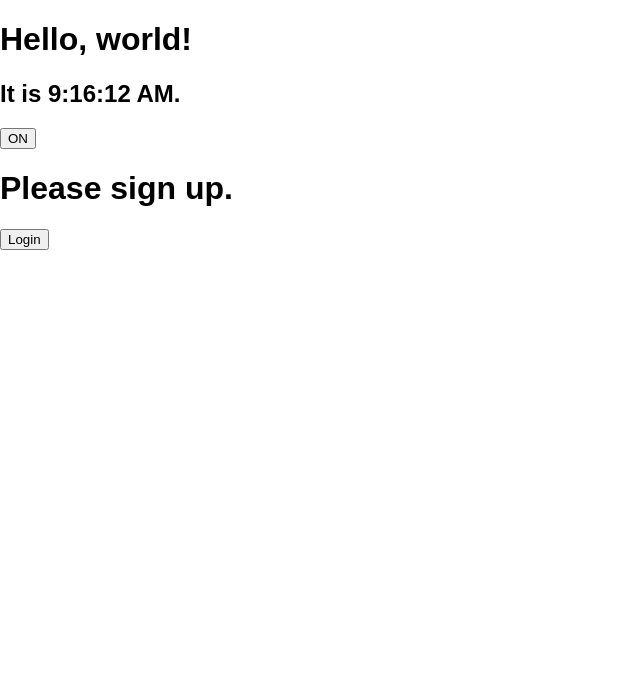
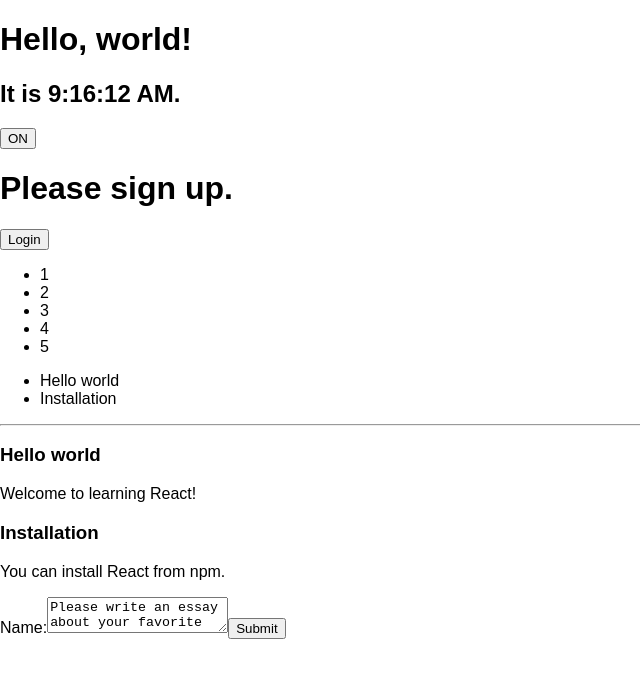
Before and after one commit to wangyichen1064431086/my-react-app, a React (Create React App) app: page / in a window 1280 px wide. Shown: the top 678 px of the page, without its empty margins (0-640 px from the left). Built offline with nearby package versions, Linux system fonts and the light colour scheme.

Commit message:
1213exercise

```diff
--- a/src/index.js
+++ b/src/index.js
@@ -79,9 +79,6 @@
   }
 }
 class Greeting extends React.Component {
-  constructor(props) {
-    super(props);
-  }
 
   render(){
     const isLoggedIn = this.props.isLoggedIn;
@@ -95,9 +92,6 @@
 
 
 class LoginButton extends React.Component {
-  constructor(props) {
-    super(props);
-  }
   render() {
     return (
       <button onClick={this.props.onClick}>
@@ -107,9 +101,6 @@
   }
 }
 class LogoutButton extends React.Component {
-  constructor(props) {
-    super(props);
-  }
   render() {
     return (
       <button onClick={this.props.onClick}>
@@ -158,6 +149,99 @@
     );
   }
 }
+/** Wednesday do */
+const numbers = [1,2,3,4,5];
+
+function ListItem(props) {
+  return <li>{props.value}</li>;
+}
+function NumberList(props) {
+  const numbers = props.numbers;
+
+  return (
+    <ul>
+      {numbers.map((number) =>
+          <ListItem key={number.toString()} value={number} />
+      )}
+    </ul>
+  );
+}
+
+const posts = [
+  {
+    id: 1,
+    title:'Hello world',
+    content:'Welcome to learning React!'
+  },
+  {
+    id: 2,
+    title: 'Installation',
+    content: 'You can install React from npm.'
+  }
+]
+function Blog(props) {
+  const sidebar = (
+    <ul>
+      {props.posts.map((post) => {
+        return (
+            <li key={post.id}>
+              {post.title}
+            </li>
+          )
+        })
+      }
+    </ul>
+  );
+  const content = props.posts.map((post) => (
+    <div id={post.id} key={post.id}>
+      <h3>{post.title}</h3>
+      <p>{post.content}</p>
+    </div>
+  ));
+  return (
+    <div>
+      {sidebar}
+      <hr />
+      {content}
+    </div>
+  )
+}
+
+class NameForm extends React.Component {
+  constructor(props) {
+    super(props);
+    this.state = {
+      value: 'Please write an essay about your favorite DOM element'
+    };
+    this.handleChange = this.handleChange.bind(this);
+    this.handleSubmit = this.handleSubmit.bind(this);
+  }
+
+  handleChange(event) {
+    this.setState({
+      value: event.target.value.toUpperCase()
+    });
+  }
+
+  handleSubmit(event) {
+    alert('A name was submitted:' + this.state.value);
+    event.preventDefault();
+  }
+
+  render() {
+    return (
+      <form onSubmit={this.handleSubmit}>
+        <label>
+          Name:
+          <textarea value={this.state.value} onChange={this.handleChange} />
+        </label>
+        <input type="submit" value="Submit" />
+      </form>
+    )
+  }
+}
+
+
 class MyRoot extends React.Component {
   render() {
     return (
@@ -165,10 +249,14 @@
         <Clock />
         <Toggle />
         <LoginControl />
+        <NumberList numbers={numbers} />
+        <Blog posts={posts} />
+        <NameForm />
       </div>
     )
   }
 }
+
 ReactDOM.render(
   <MyRoot />,
   document.getElementById('root')
```
